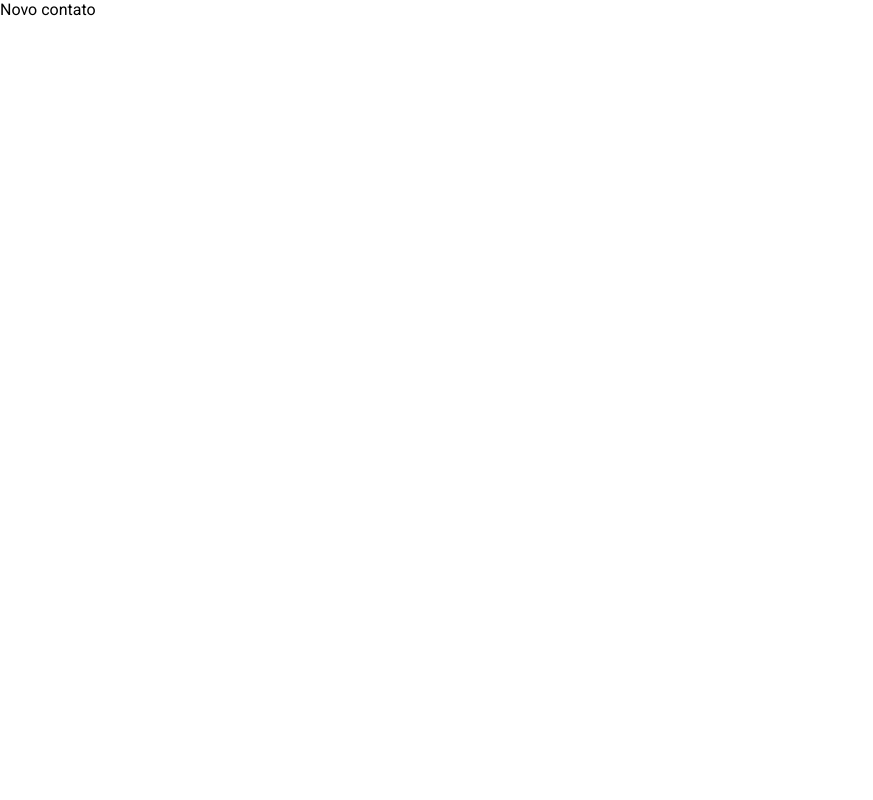
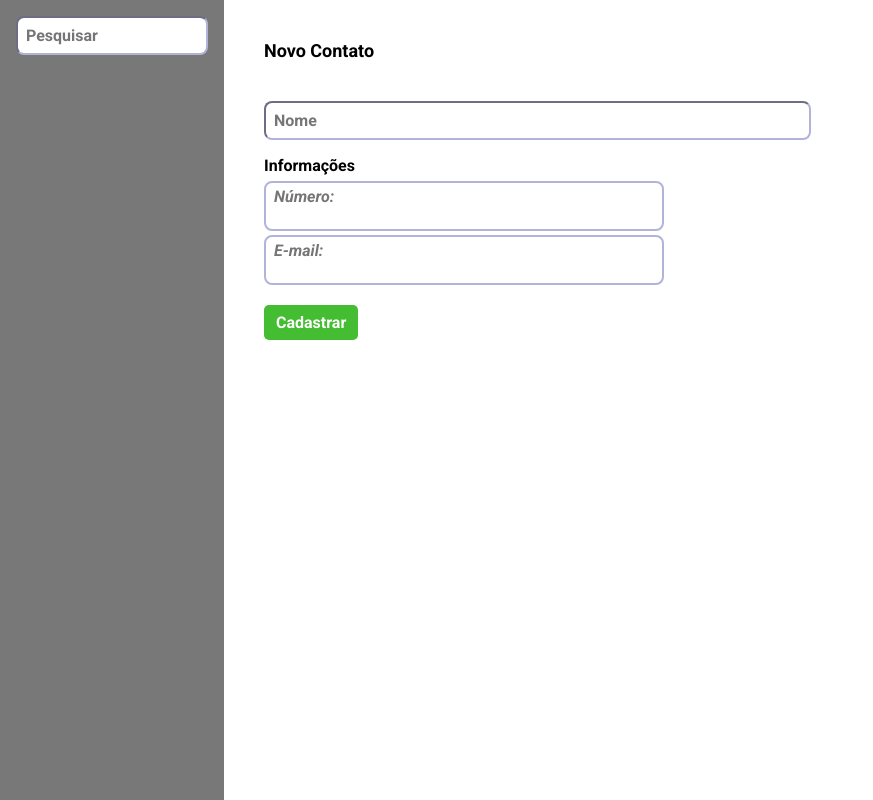
Before and after one commit to IsacPessoa/Agenda-Telefonica-Isac, a React (Create React App) app: page /novo in a window 1280 px wide. Shown: the whole page, without its empty margins (0-873 px from the left). Built offline with nearby package versions, Linux system fonts and the light colour scheme.

Commit message:
configurando criação de novo contato

```diff
--- a/src/components/Contato/index.tsx
+++ b/src/components/Contato/index.tsx
@@ -4,6 +4,7 @@ import { useDispatch } from 'react-redux'
 
 import { remover, editar } from '../../store/reducers/contatos'
 import ContatoClass from '../../models/Contato'
+import { BotaoSalvar, Info } from '../../styles/index '
 
 type Props = ContatoClass
 
@@ -55,21 +56,21 @@ const Contato = ({
       )}
 
       <S.Tag>Número:</S.Tag>
-      <S.Info
+      <Info
         disabled={!estaEditando}
         value={numero}
         onChange={(evento) => setNumero(evento.target.value)}
-      ></S.Info>
+      ></Info>
       <S.Tag>E-mail:</S.Tag>
-      <S.Info
+      <Info
         disabled={!estaEditando}
         value={email}
         onChange={(evento) => setEmail(evento.target.value)}
-      ></S.Info>
+      ></Info>
       <S.BarraAcoes>
         {estaEditando ? (
           <>
-            <S.BotaoSalvar
+            <BotaoSalvar
               onClick={() => {
                 dispatch(
                   editar({
@@ -83,7 +84,7 @@ const Contato = ({
               }}
             >
               Salvar
-            </S.BotaoSalvar>
+            </BotaoSalvar>
             <S.BotaoCancelarExcluir onClick={desfazerEdicao}>
               Cancelar
             </S.BotaoCancelarExcluir>
--- a/src/components/Contato/styles.ts
+++ b/src/components/Contato/styles.ts
@@ -35,19 +35,6 @@ export const Tag = styled.span`
   display: flex;
 `
 
-export const Info = styled.textarea`
-  padding: 4px 8px;
-  font-size: 16px;
-  font-style: italic;
-  color: #111;
-  background-color: transparent;
-  border-radius: 8px;
-  display: inline-block;
-  resize: none;
-  border: none;
-  width: 400px;
-`
-
 export const BarraAcoes = styled.div`
   border-top: 2px solid rgba(0, 0, 0, 0.1);
   padding-top: 16px;
@@ -66,10 +53,6 @@ export const Botao = styled.button`
   margin-right: 12px;
 `
 
-export const BotaoSalvar = styled(Botao)`
-  background-color: ${variaveis.verde};
-`
-
 export const BotaoCancelarExcluir = styled(Botao)`
   background-color: ${variaveis.vermelho};
 `
--- a/src/containers/BarraLateral/index.tsx
+++ b/src/containers/BarraLateral/index.tsx
@@ -2,6 +2,7 @@ import { useDispatch, useSelector } from 'react-redux'
 import * as S from './styles'
 import { RootReducer } from '../../store'
 import { alteraTermo } from '../../store/reducers/filtro'
+import { Campo } from '../../styles/index '
 
 const BarraLateral = () => {
   const dispatch = useDispatch()
@@ -10,7 +11,7 @@ const BarraLateral = () => {
   return (
     <S.Aside>
       <div>
-        <S.Campo
+        <Campo
           type="text"
           placeholder="Pesquisar"
           value={termo}
--- a/src/containers/BarraLateral/styles.ts
+++ b/src/containers/BarraLateral/styles.ts
@@ -5,14 +5,3 @@ export const Aside = styled.aside`
   background-color: #787878;
   height: 100vh;
 `
-
-export const Campo = styled.input`
-  padding: 8px;
-  border-radius: 8px;
-  font-size: 16px;
-  font-weight: bold;
-  background-color: #fff;
-  color: #111;
-  border-color: #b2b3da;
-  width: 100%;
-`
--- /dev/null
+++ b/src/containers/Formulario/index.tsx
@@ -0,0 +1,61 @@
+import { FormEvent, useState } from 'react'
+import { useDispatch } from 'react-redux'
+import { useNavigate } from 'react-router-dom'
+
+import {
+  BotaoSalvar,
+  Campo,
+  InfoCadastro,
+  MainContainer,
+  Titulo
+} from '../../styles/index '
+import { Form, Informacoes } from './styles'
+import Contato from '../../models/Contato'
+import { cadastrar } from '../../store/reducers/contatos'
+
+const Formulario = () => {
+  const dispatch = useDispatch()
+  const navigate = useNavigate()
+
+  const [nome, setNome] = useState('')
+  const [numero, setNumero] = useState('')
+  const [email, setEmail] = useState('')
+
+  const cadastrarContato = (evento: FormEvent) => {
+    evento.preventDefault()
+    const contatoParaAdicionar = new Contato(nome, numero, email, 9)
+
+    dispatch(cadastrar(contatoParaAdicionar))
+    navigate('/')
+  }
+
+  return (
+    <MainContainer>
+      <Titulo>Novo Contato</Titulo>
+      <Form onSubmit={cadastrarContato}>
+        <Campo
+          value={nome}
+          onChange={(evento) => setNome(evento.target.value)}
+          type="text"
+          placeholder="Nome"
+        />
+        <Informacoes>
+          <p>Informações</p>
+          <InfoCadastro
+            value={numero}
+            onChange={(evento) => setNumero(evento.target.value)}
+            placeholder="Número: "
+          />
+          <InfoCadastro
+            value={email}
+            onChange={(evento) => setEmail(evento.target.value)}
+            placeholder="E-mail: "
+          />
+        </Informacoes>
+        <BotaoSalvar type="submit">Cadastrar</BotaoSalvar>
+      </Form>
+    </MainContainer>
+  )
+}
+
+export default Formulario
--- /dev/null
+++ b/src/containers/Formulario/styles.ts
@@ -0,0 +1,18 @@
+import styled from 'styled-components'
+
+export const Form = styled.form`
+  max-width: 547px;
+  width: 100%;
+`
+
+export const Informacoes = styled.div`
+  margin: 16px 0;
+
+  p {
+    margin-bottom: 6px;
+    font-size: 16px;
+    font-weight: bold;
+  }
+`
+
+export default Form
--- a/src/containers/ListaDeContatos/index.tsx
+++ b/src/containers/ListaDeContatos/index.tsx
@@ -1,7 +1,7 @@
 import { useSelector } from 'react-redux'
 
 import Contato from '../../components/Contato'
-import { Container, Resultado } from './styles'
+import { MainContainer, Titulo } from '../../styles/index '
 import { RootReducer } from '../../store'
 
 const ListaDeContatos = () => {
@@ -15,8 +15,8 @@ const ListaDeContatos = () => {
   }
 
   return (
-    <Container>
-      <Resultado>Resultado(s) para: {termo}</Resultado>
+    <MainContainer>
+      <Titulo as="p">Contatos(s) para: {termo}</Titulo>
       <ul>
         {filtraContatos().map((c) => (
           <li key={c.nome}>
@@ -29,7 +29,7 @@ const ListaDeContatos = () => {
           </li>
         ))}
       </ul>
-    </Container>
+    </MainContainer>
   )
 }
 
--- a/src/containers/ListaDeContatos/styles.ts
+++ /dev/null
@@ -1,15 +0,0 @@
-import styled from 'styled-components'
-
-export const Container = styled.main`
-  padding: 0px 40px;
-  height: 100vh;
-  overflow-y: scroll;
-`
-
-export const Resultado = styled.p`
-  display: block;
-  margin-top: 40px;
-  margin-bottom: 40px;
-  font-size: 18px;
-  font-weight: bold;
-`
--- a/src/pages/Cadastro/index.tsx
+++ b/src/pages/Cadastro/index.tsx
@@ -1,3 +1,12 @@
-const Cadastro = () => <div>Novo contato</div>
+import BarraLateral from '../../containers/BarraLateral'
+import Formulario from '../../containers/Formulario'
+
+const Cadastro = () => (
+  <>
+    {/* barra lateral */}
+    <BarraLateral />
+    <Formulario />
+  </>
+)
 
 export default Cadastro
--- a/src/store/reducers/contatos.ts
+++ b/src/store/reducers/contatos.ts
@@ -35,9 +35,21 @@ const contatosSlice = createSlice({
       if (indexDaTarefa >= 0) {
         state.itens[indexDaTarefa] = action.payload
       }
+    },
+    cadastrar: (state, action: PayloadAction<Contato>) => {
+      const contatoJaExiste = state.itens.find(
+        (contato) =>
+          contato.nome.toLowerCase() === action.payload.nome.toLowerCase()
+      )
+
+      if (contatoJaExiste) {
+        alert('Contato já existente')
+      } else {
+        state.itens.push(action.payload)
+      }
     }
   }
 })
 
-export const { remover, editar } = contatosSlice.actions
+export const { remover, editar, cadastrar } = contatosSlice.actions
 export default contatosSlice.reducer
--- a/src/styles/index .ts
+++ b/src/styles/index .ts
@@ -1,4 +1,6 @@
 import styled, { createGlobalStyle } from 'styled-components'
+import variaveis from './variaveis'
+import { Botao } from '../components/Contato/styles'
 
 const Estiloglobal = createGlobalStyle`
   * {
@@ -15,4 +17,50 @@ export const Container = styled.div`
   grid-template-columns: 224px auto;
 `
 
+export const MainContainer = styled.main`
+  padding: 0px 40px;
+  height: 100vh;
+  overflow-y: scroll;
+`
+
+export const Titulo = styled.h2`
+  display: block;
+  margin-top: 40px;
+  margin-bottom: 40px;
+  font-size: 18px;
+  font-weight: bold;
+`
+
+export const Campo = styled.input`
+  padding: 8px;
+  border-radius: 8px;
+  font-size: 16px;
+  font-weight: bold;
+  background-color: #fff;
+  color: #111;
+  border-color: #b2b3da;
+  width: 100%;
+`
+export const Info = styled.textarea`
+  padding: 4px 8px;
+  font-size: 16px;
+  font-style: italic;
+  color: #111;
+  background-color: transparent;
+  border-radius: 8px;
+  display: inline-block;
+  resize: none;
+  border: none;
+  width: 400px;
+`
+
+export const InfoCadastro = styled(Info)`
+  border: 2px solid rgba(0, 0, 0, 1);
+  border-color: #b2b3da;
+`
+
+export const BotaoSalvar = styled(Botao)`
+  background-color: ${variaveis.verde};
+`
+
 export default Estiloglobal
```
